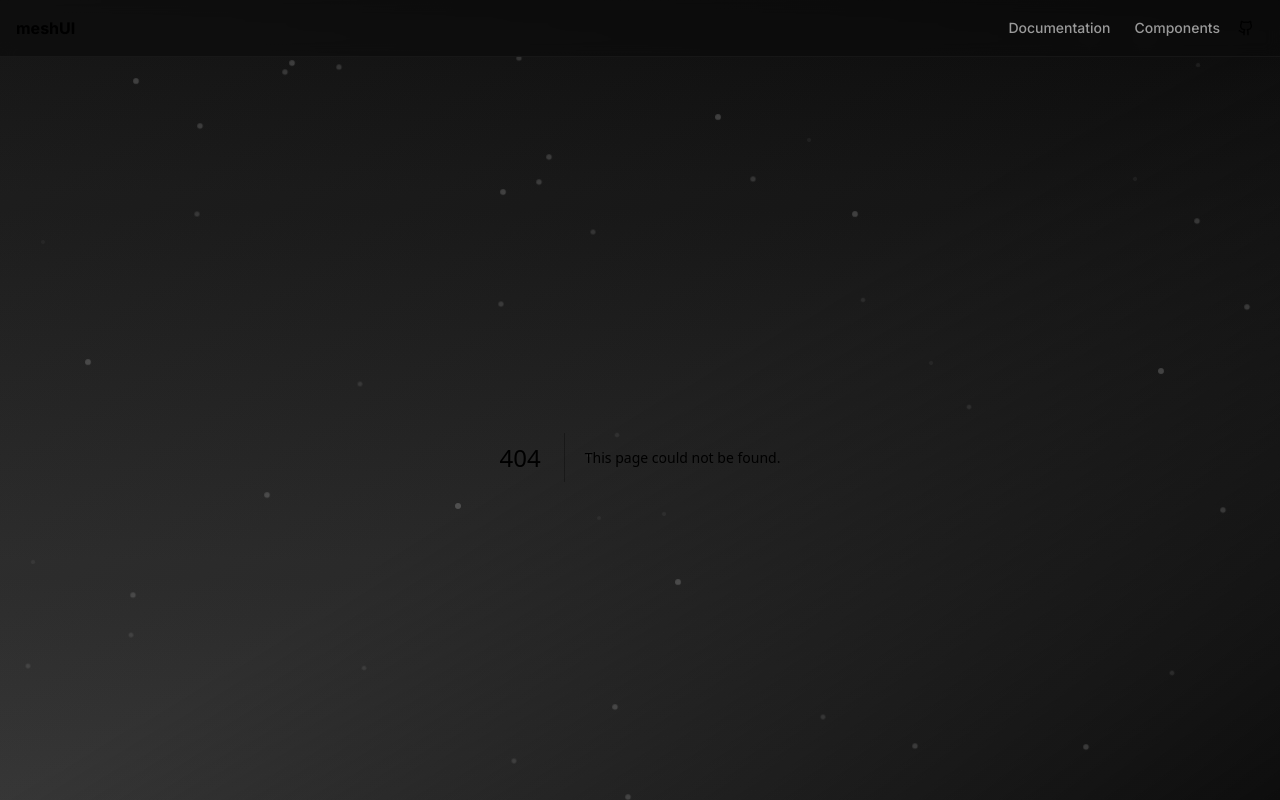
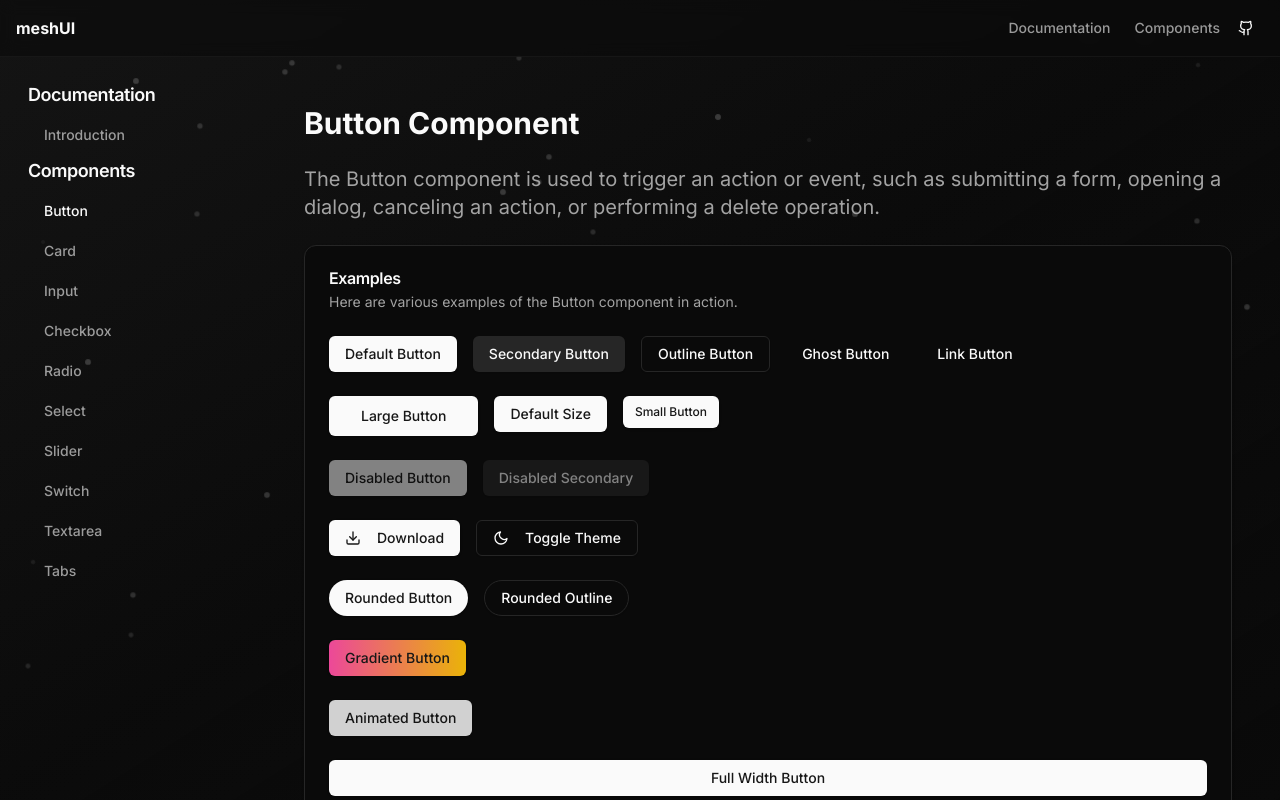
Before and after one commit to devAaus/project-m, a Next.js app: page /docs/components/buttons in a window 1280 px wide. Before the commit this address had no page. Shown: the top 800 px of the page. Built offline with nearby package versions, Linux system fonts and the light colour scheme.

Commit message:
updated codebase

```diff
--- a/src/app/docs/layout.tsx
+++ b/src/app/docs/layout.tsx
@@ -1,4 +1,4 @@
-import { Sidebar } from "@/components/docs/sidebar"
+import { Sidebar } from "@/components/base/docs/sidebar"
 
 export default function DocsLayout({
    children,
--- a/src/app/docs/page.tsx
+++ b/src/app/docs/page.tsx
@@ -1,5 +1,5 @@
-import FAQs from "@/components/docs/faqs";
-import Introduction from "@/components/docs/introduction";
+import FAQs from "@/components/base/docs/faqs";
+import Introduction from "@/components/base/docs/introduction";
 
 
 export default function DocsPage() {
--- a/src/components/base/docs/sidebar.tsx
+++ b/src/components/base/docs/sidebar.tsx
@@ -13,15 +13,15 @@ const sidebarItems = [
    },
    {
       title: "Components", subItems: [
-         { title: "Button", href: "/docs/components/button" },
-         { title: "Card", href: "/docs/components/card" },
-         { title: "Input", href: "/docs/components/input" },
-         { title: "Checkbox", href: "/docs/components/checkbox" },
-         { title: "Radio", href: "/docs/components/radio" },
-         { title: "Select", href: "/docs/components/select" },
-         { title: "Slider", href: "/docs/components/slider" },
-         { title: "Switch", href: "/docs/components/switch" },
-         { title: "Textarea", href: "/docs/components/textarea" },
+         { title: "Button", href: "/docs/components/buttons" },
+         { title: "Card", href: "/docs/components/cards" },
+         { title: "Input", href: "/docs/components/inputs" },
+         { title: "Checkbox", href: "/docs/components/checkboxes" },
+         { title: "Radio", href: "/docs/components/radios" },
+         { title: "Select", href: "/docs/components/selects" },
+         { title: "Slider", href: "/docs/components/sliders" },
+         { title: "Switch", href: "/docs/components/switches" },
+         { title: "Textarea", href: "/docs/components/textareas" },
          { title: "Tabs", href: "/docs/components/tabs" },
       ]
    },
--- a/src/middleware.ts
+++ b/src/middleware.ts
@@ -5,7 +5,7 @@ export function middleware(request: NextRequest): NextResponse | undefined {
    const url = request.nextUrl.clone();
 
    if (url.pathname === '/docs/components') {
-      url.pathname = '/docs/components/button';
+      url.pathname = '/docs/components/buttons';
       return NextResponse.redirect(url);
    }
 }
```
Also changed, not shown: src/app/docs/components/buttons/page.tsx (renamed from src/app/docs/components/button/page.tsx).
